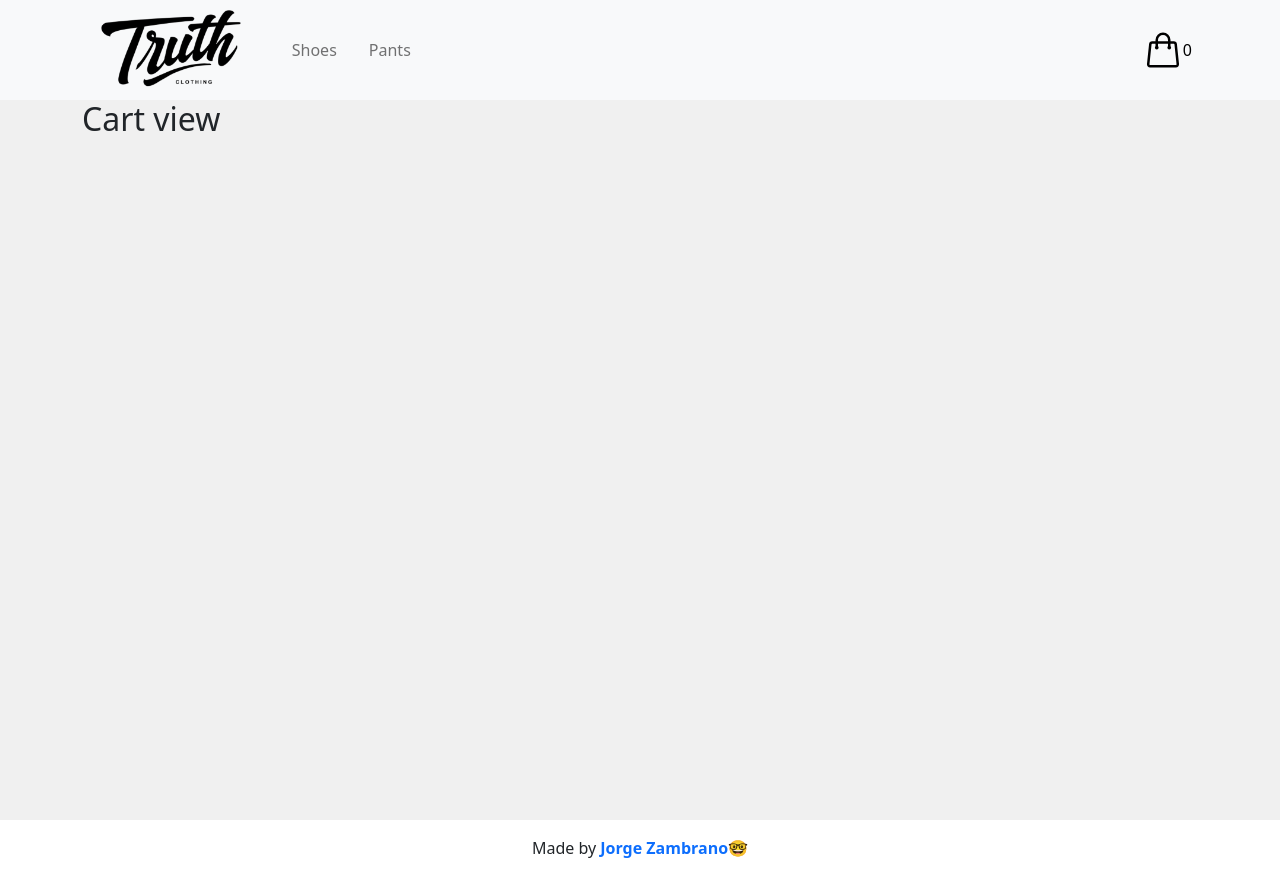
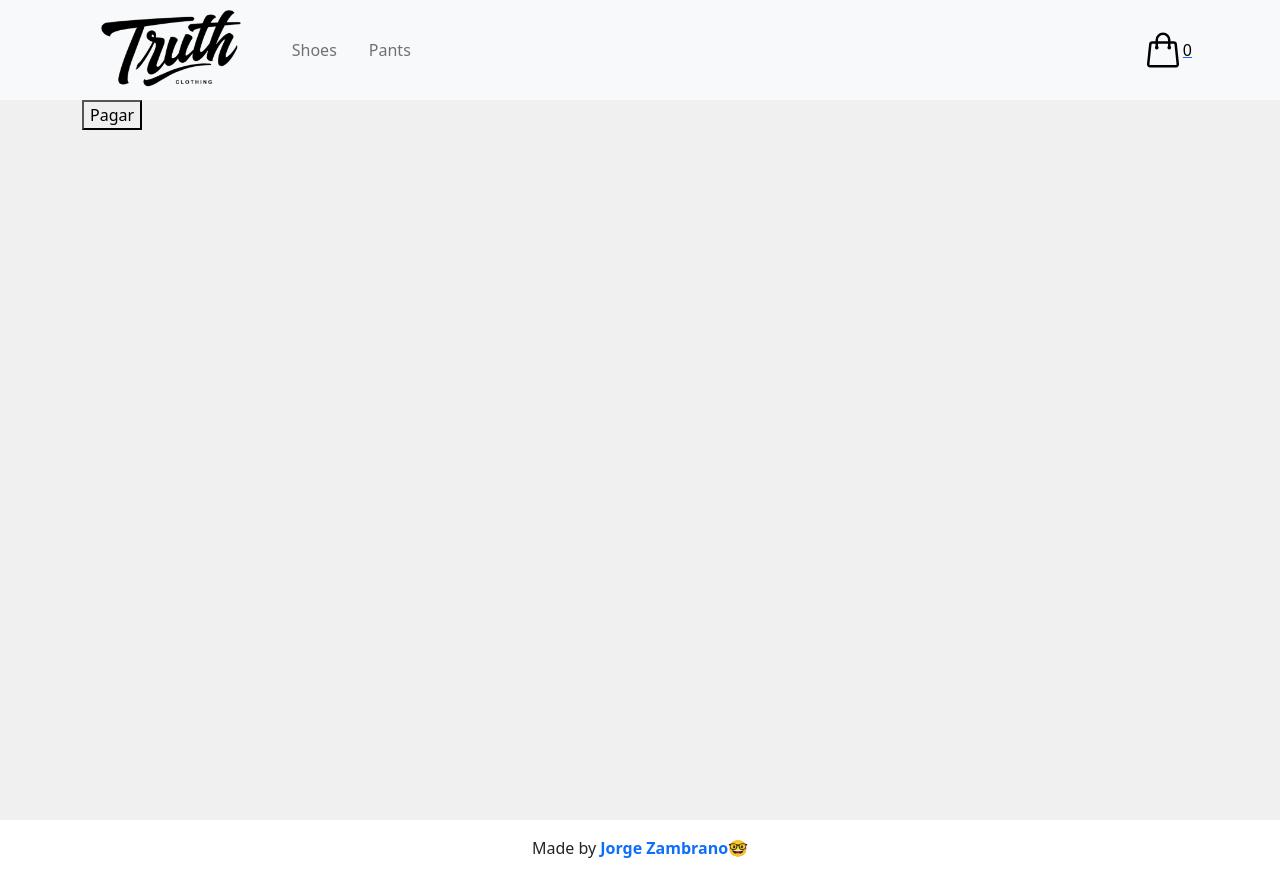
Before and after one commit to jzambrano12/reactjs-coder-39590, a React (Vite) app: page /cart in a window 1280 px wide. Built offline with nearby package versions, Linux system fonts and the light colour scheme.

Commit message:
README Added

```diff
--- a/src/components/CardWidget/index.jsx
+++ b/src/components/CardWidget/index.jsx
@@ -1,4 +1,5 @@
 import { useContext } from "react";
+import { Link } from "react-router-dom";
 import Bag from "../../assets/images/bag.svg";
 import { Context } from "../../context";
 import "./cardWidget.css";
@@ -7,10 +8,12 @@ function CardWidget() {
   const { productsAdded } = useContext(Context);
 
   return (
-    <button className="card-widget">
-      <img src={Bag} />
-      {productsAdded.length}
-    </button>
+    <Link to="/cart">
+      <button className="card-widget">
+        <img src={Bag} />
+        {productsAdded.length}
+      </button>
+    </Link>
   );
 }
 
--- a/src/routes/cart.jsx
+++ b/src/routes/cart.jsx
@@ -1,9 +1,62 @@
+import {
+  addDoc,
+  collection,
+  doc,
+  getFirestore,
+  updateDoc,
+} from "firebase/firestore";
+import { useContext } from "react";
 import { Container } from "react-bootstrap";
+import { Context } from "../context";
 
 function Cart() {
+  const { productsAdded } = useContext(Context);
+  const db = getFirestore();
+
+  function updateOrder(productId, finalStock) {
+    const itemRef = doc(db, "items", productId);
+    updateDoc(itemRef, { stock: finalStock }).catch((error) =>
+      console.log({ error })
+    );
+  }
+
+  function sendOrder() {
+    const total = productsAdded.reduce(
+      (acc, product) => acc + product.quantity * product.precio,
+      0
+    );
+
+    const order = {
+      buyer: { name: "Jorge", email: "ejemplo@ejemplo.com", phone: "0000000" },
+      items: productsAdded,
+      total,
+    };
+
+    const collectionRef = collection(db, "orders");
+
+    addDoc(collectionRef, order)
+      .then((response) => {
+        const orderId = response.id;
+
+        productsAdded.map((product) => {
+          const finalStock = product.stock - product.quantity;
+          updateOrder(product.id, finalStock);
+        });
+      })
+      .catch((error) => console.log({ error }));
+  }
+
   return (
     <Container className="route-container">
-      <h2>Cart view</h2>
+      {productsAdded.map((product) => (
+        <div>
+          <span>Name: {product.title}</span>
+          <br />
+          <span>Quantity: {product.quantity}</span>
+        </div>
+      ))}
+
+      <button onClick={sendOrder}>Pagar</button>
     </Container>
   );
 }
```
Also changed, not shown: src/components/ItemListContainer/index.jsx (+0 -19 lines), 1 other file (tests, documents, lock files or other folders).
